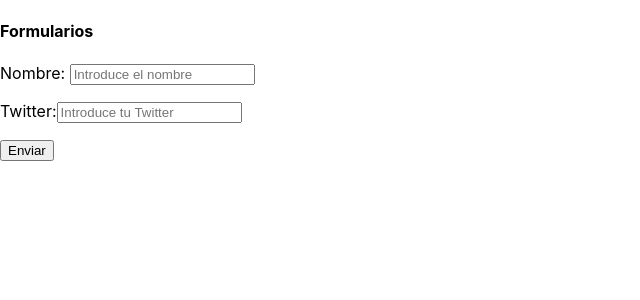
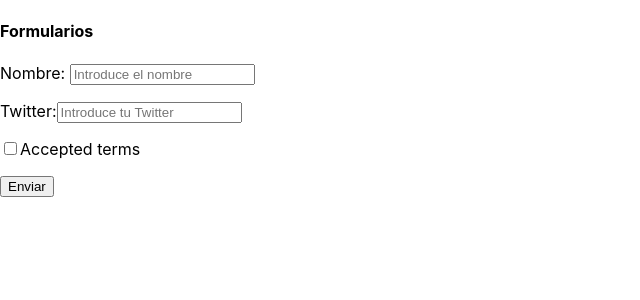
Before and after one commit to JulenOsia/curso-udemy-osia, a React (Create React App) app: page / in a window 1280 px wide. Shown: the top 300 px of the page, without its empty margins (0-640 px from the left). Built offline with nearby package versions, Linux system fonts and the light colour scheme.

Commit message:
Hasta video 37

```diff
--- a/src/sections/forms.js
+++ b/src/sections/forms.js
@@ -8,11 +8,16 @@
         console.log({ name, email })
     }
 
-    render () {
+    handleChange(e) {
+        console.log('handleChange')
+        console.log(e.target.checked)
+    }
+
+    render() {
         return (
             <div>
                 <h4>Formularios</h4>
-                <form>
+                <form onSubmit={this.handleSubmit}>
                     <p>
                         <label htmlFor='name'>Nombre: </label>
                         <input
@@ -28,8 +33,13 @@
                             name='twitterAccount'
                             placeholder='Introduce tu Twitter' />
                     </p>
-
-                    <button onClick={this.handleClick}>Enviar</button>
+                    <p>
+                        <label>
+                            <input onChange={this.handleChange} type='checkbox' />
+                            Accepted terms
+                        </label>
+                    </p>
+                    <button>Enviar</button>
                 </form>
             </div>
         )
```
